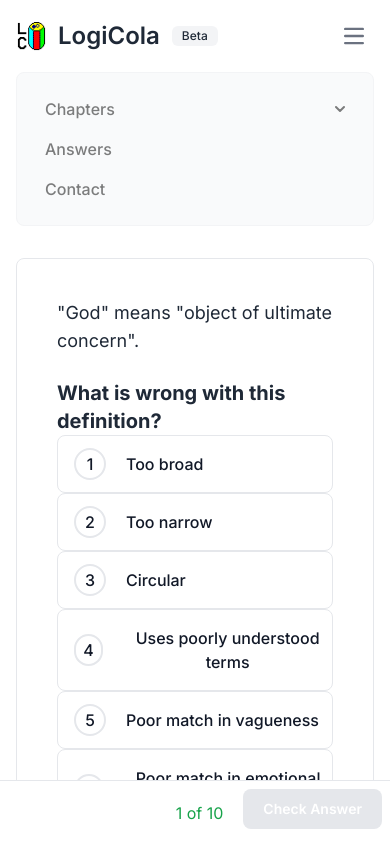
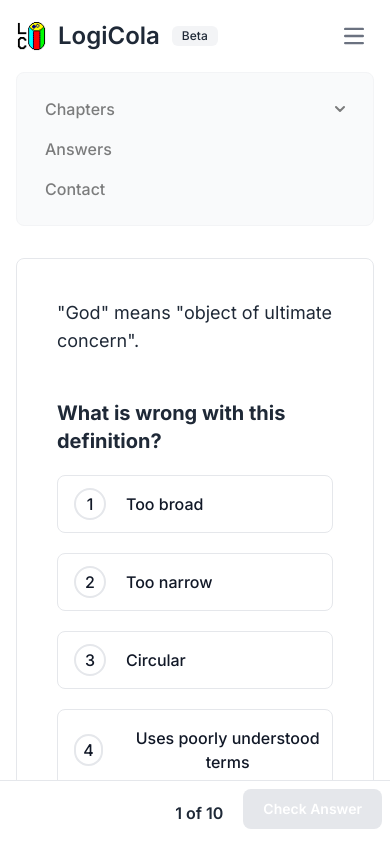
Before and after one commit to malikpiara/logicola, a Next.js app: page /informal/definitions/quiz in a window 390 px wide. Both pictures are taken after a click on the button "Start". Shown: the top 844 px of the page. Built offline with nearby package versions, Linux system fonts and the light colour scheme.

Commit message:
Fixed styling issues for quiz mode on mobile.

```diff
--- a/components/quiz/index.tsx
+++ b/components/quiz/index.tsx
@@ -129,10 +129,10 @@ const Quiz: React.FC<QuizProps> = ({ chapter = 3 }) => {
       ) : showEndScreen ? (
         <EndScreen numOfCorrectQuestions={numOfCorrectQuestions} />
       ) : (
-        <div className='animate-in max-w-7xl p-6 bg-white border border-gray-200 rounded-lg mb-6'>
+        <div className='animate-in max-w-7xl p-6 bg-white border border-gray-200 rounded-lg mb-6 m-auto'>
           <div className='mx-auto w-full max-w-screen-xl p-4'>
             {currentQuestion && ( // Ensure questions are loaded
-              <div className='md:flex flex-col md:justify-between gap-5'>
+              <div className='md:flex flex-col md:justify-between gap-5 max-sm:flex max-sm:gap-5'>
                 <Prompt value={currentQuestion.prompt} />
 
                 <h2 className='text-xl font-bold text-gray-800'>
@@ -176,7 +176,7 @@ const Quiz: React.FC<QuizProps> = ({ chapter = 3 }) => {
       )}
 
       <div className='fixed bottom-0 left-0 z-50 w-full h-16 bg-white border-t border-gray-200'>
-        <div className='flex justify-end gap-5 items-center h-full align-bottom'>
+        <div className='flex justify-end gap-5 items-center h-full align-bottom text-gray-800 font-semibold'>
           {!showStartScreen && !showEndScreen && (
             <div className='flex'>{questionCounter} of 10</div>
           )}
```
